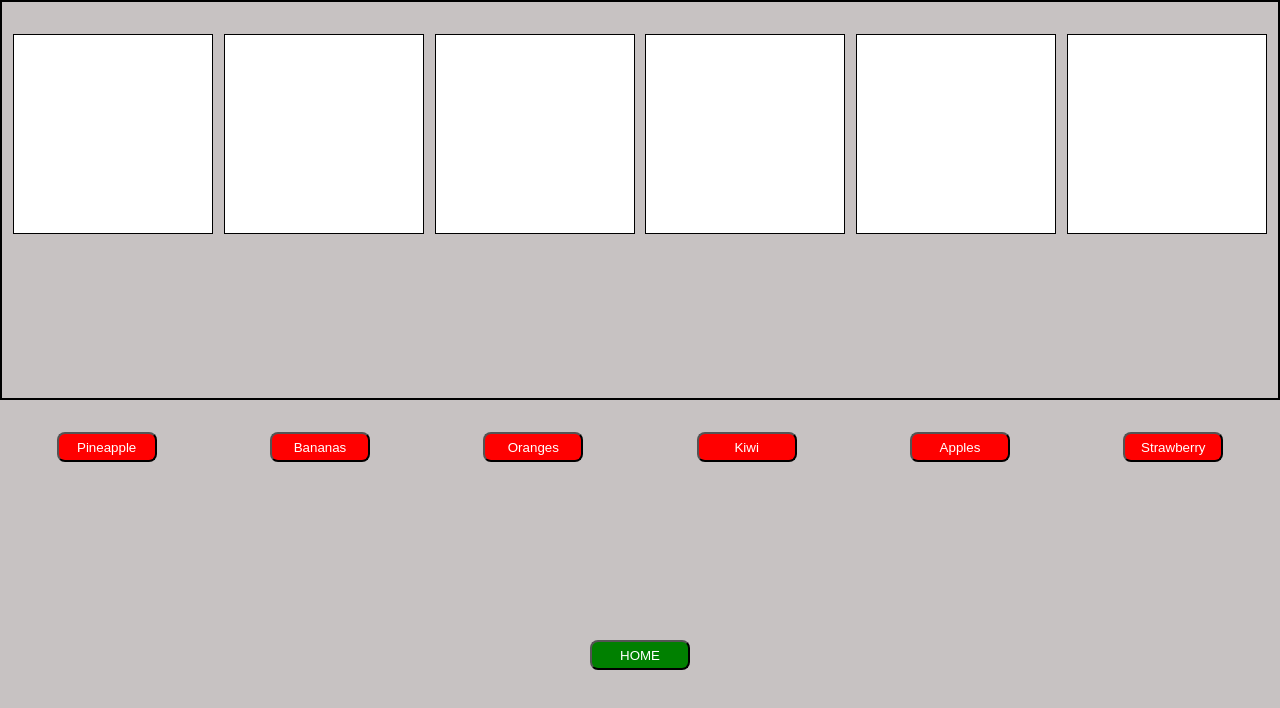
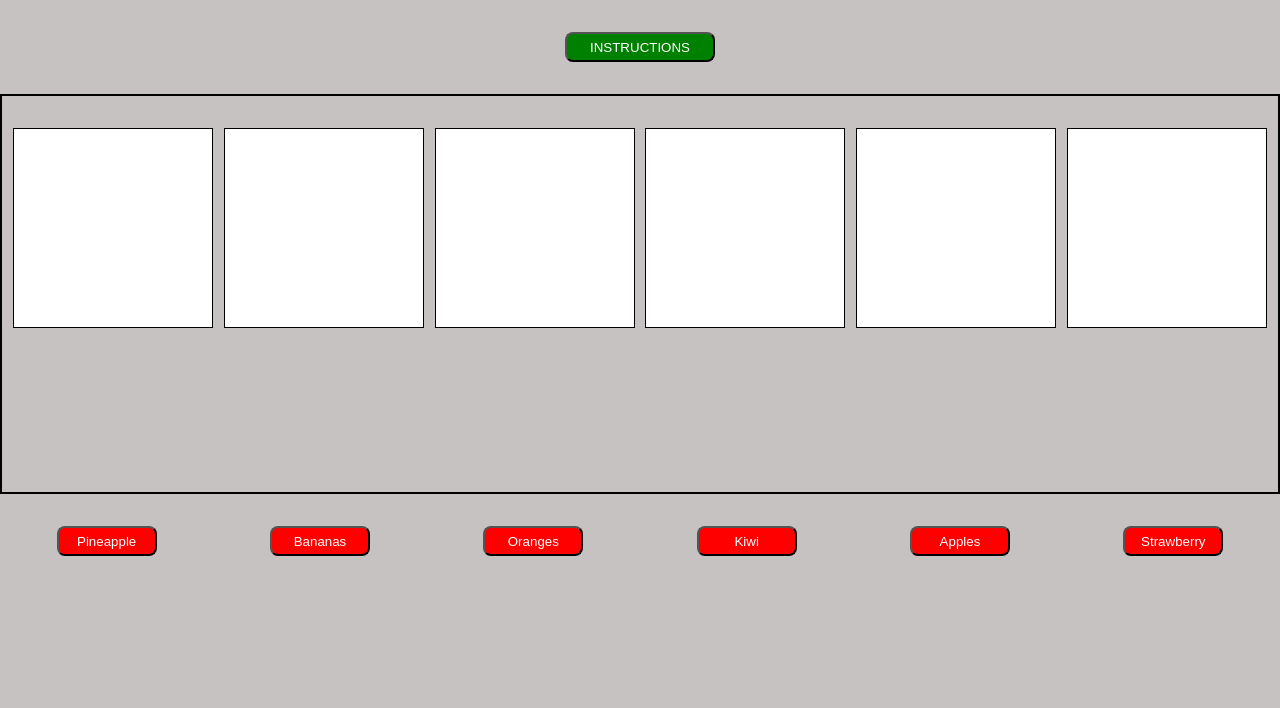
Before and after one commit to Nkeni/Memory-game, a plain HTML site: page index.html in a window 1280 px wide. Drawn offline with Linux system fonts and the light colour scheme.

Commit message:
Instructions button added

```diff
--- a/index.html
+++ b/index.html
@@ -1,38 +1,36 @@
 <!DOCTYPE html>
 <html lang="en">
   <head>
-    <meta charset="UTF-8">
-    <meta http-equiv="X-UA-Compatible" content="IE=edge">
-    <meta name="viewport" content="width=device-width, initial-scale=1.0">
+    <meta charset="UTF-8" />
+    <meta http-equiv="X-UA-Compatible" content="IE=edge" />
+    <meta name="viewport" content="width=device-width, initial-scale=1.0" />
     <link rel="stylesheet" href="style.css" />
     <title>Drag and drop memory game</title>
   </head>
   <body>
-     </head>
-  <body>
+    <form action="home.html">
+      <button id="home" type="submit" class="button">INSTRUCTIONS</button>
+    </form>
 
     <main class="main-container">
-
       <div class="picture-container" id="apples">
-          <div  id="picture1" class="picture"></div>
+        <div id="picture1" class="picture"></div>
       </div>
       <div class="picture-container" id="oranges">
-          <div  id="picture2" class="picture"></div>
+        <div id="picture2" class="picture"></div>
       </div>
       <div class="picture-container" id="bananas">
         <div id="picture3" class="picture"></div>
       </div>
       <div class="picture-container" id="kiwi">
-          <div  id="picture4" class="picture"></div>
+        <div id="picture4" class="picture"></div>
       </div>
       <div class="picture-container" id="strawberry">
-          <div  id="picture5" class="picture"></div>
+        <div id="picture5" class="picture"></div>
       </div>
       <div class="picture-container" id="pineapple">
         <div id="picture6" class="picture"></div>
       </div>
-
-
     </main>
     <div class="answers-container">
       <button class="word" id="pineapple" draggable="true">Pineapple</button>
@@ -41,13 +39,7 @@
       <button class="word" id="kiwi" draggable="true">Kiwi</button>
       <button class="word" id="apples" draggable="true">Apples</button>
       <button class="word" id="strawberry" draggable="true">Strawberry</button>
-
     </div>
     <script src="main.js"></script>
-
-    <form action="home.html">
-      <button id="home" type="submit" class="button">HOME</button>
-    </form>
-
   </body>
 </html>
--- a/style.css
+++ b/style.css
@@ -15,6 +15,9 @@ body {
   background-color: green;
   color: white;
   border-radius: 0.5rem;
+
+  width: 150px;
+  margin: 2rem 0;
 }
 #Title {
   margin: 2rem 0;
```
Lines whose indentation alone changed are shown as unchanged.
